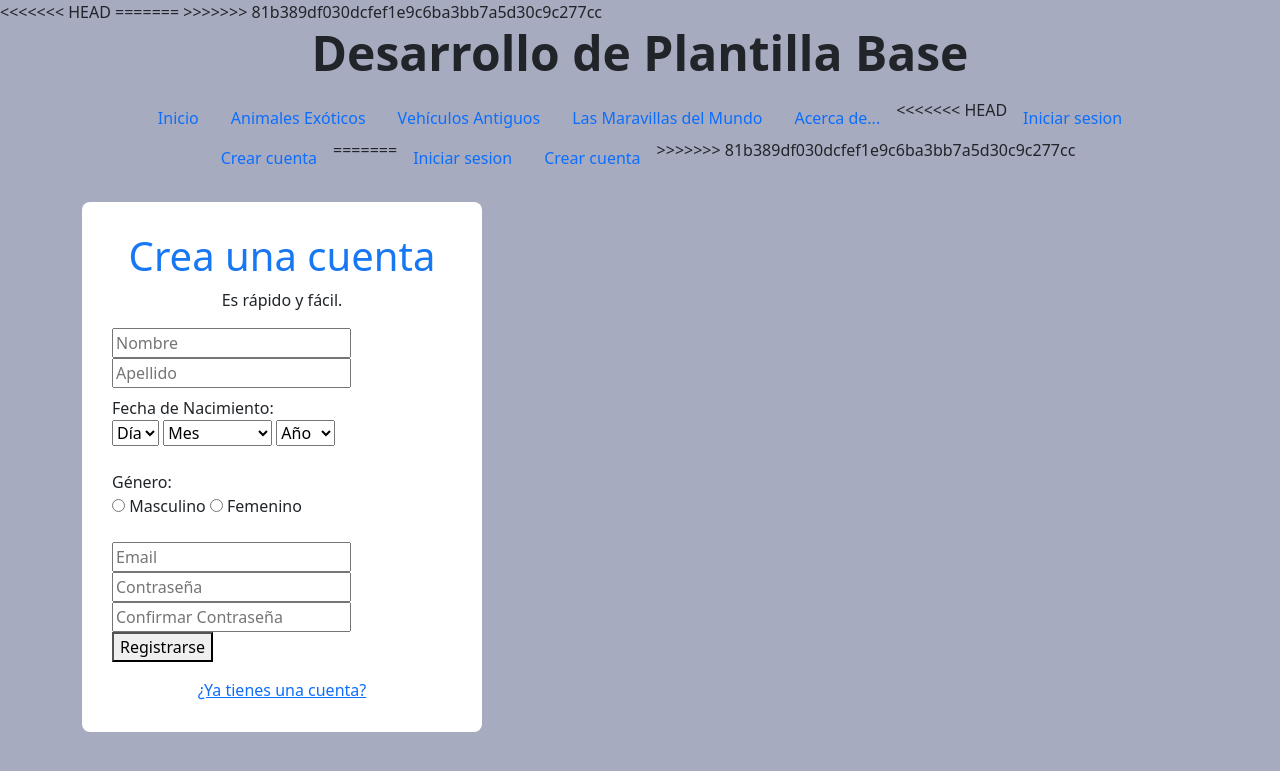
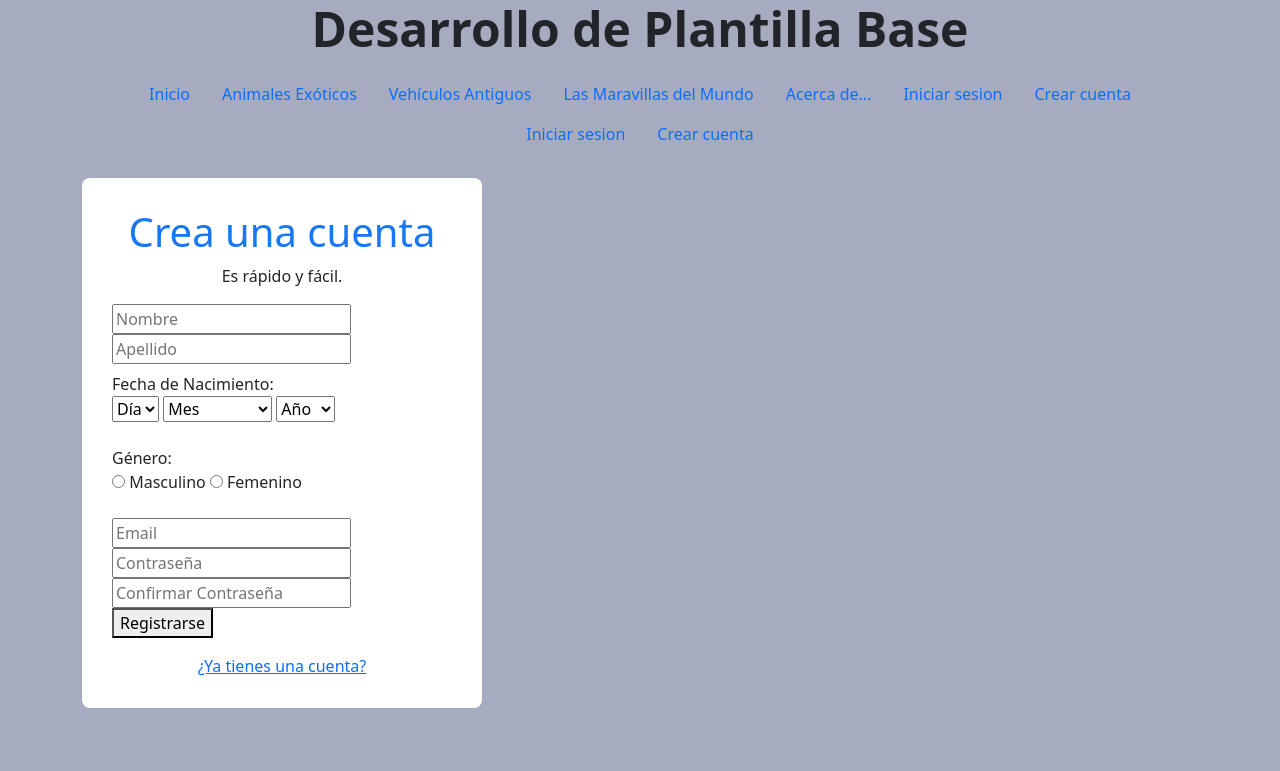
Before and after one commit to aguilarDiego03/Base, a Python web app: template templates/create.html in a window 1280 px wide. Shown: the top 771 px of the page. Run offline with Jinja, Linux system fonts and the light colour scheme; the template is opened without the code that fills it, so the values that code supplies are empty.

Commit message:
Update base.html

```diff
--- a/templates/base.html
+++ b/templates/base.html
@@ -6,11 +6,8 @@
     <title>Document</title>
      <link href="https://cdn.jsdelivr.net/npm/bootstrap@5.3.8/dist/css/bootstrap.min.css" rel="stylesheet" integrity="sha384-sRIl4kxILFvY47J16cr9ZwB07vP4J8+LH7qKQnuqkuIAvNWLzeN8tE5YBujZqJLB" crossorigin="anonymous">
          <script src="https://cdn.jsdelivr.net/npm/bootstrap@5.3.0/dist/js/bootstrap.bundle.min.js"></script>
-<<<<<<< HEAD
 
-=======
 
->>>>>>> 81b389df030dcfef1e9c6ba3bb7a5d30c9c277cc
 </head>
 <body>
     <body style="background-color: #A6ABBF;">
@@ -22,7 +19,6 @@
             <a class="nav-link " href="/vehiculos">Vehículos Antiguos</a>
             <a class="nav-link" href="/maravillas">Las Maravillas del Mundo</a>
             <a class="nav-link" href="/acerca">Acerca de...</a>
-<<<<<<< HEAD
 
             {% if not usuario_activo %}
                 <a class="nav-link" href="/sesion">Iniciar sesion</a>
@@ -32,10 +28,8 @@
                 <a class="nav-link" href="{{ url_for('logout') }}">Cerrar Sesión</a>
             {% endif %}
 
-=======
             <a class="nav-link" href="/sesion">Iniciar sesion</a>
             <a class="nav-link" href="/create">Crear cuenta</a>
->>>>>>> 81b389df030dcfef1e9c6ba3bb7a5d30c9c277cc
         </nav>
     </div>
 
```
